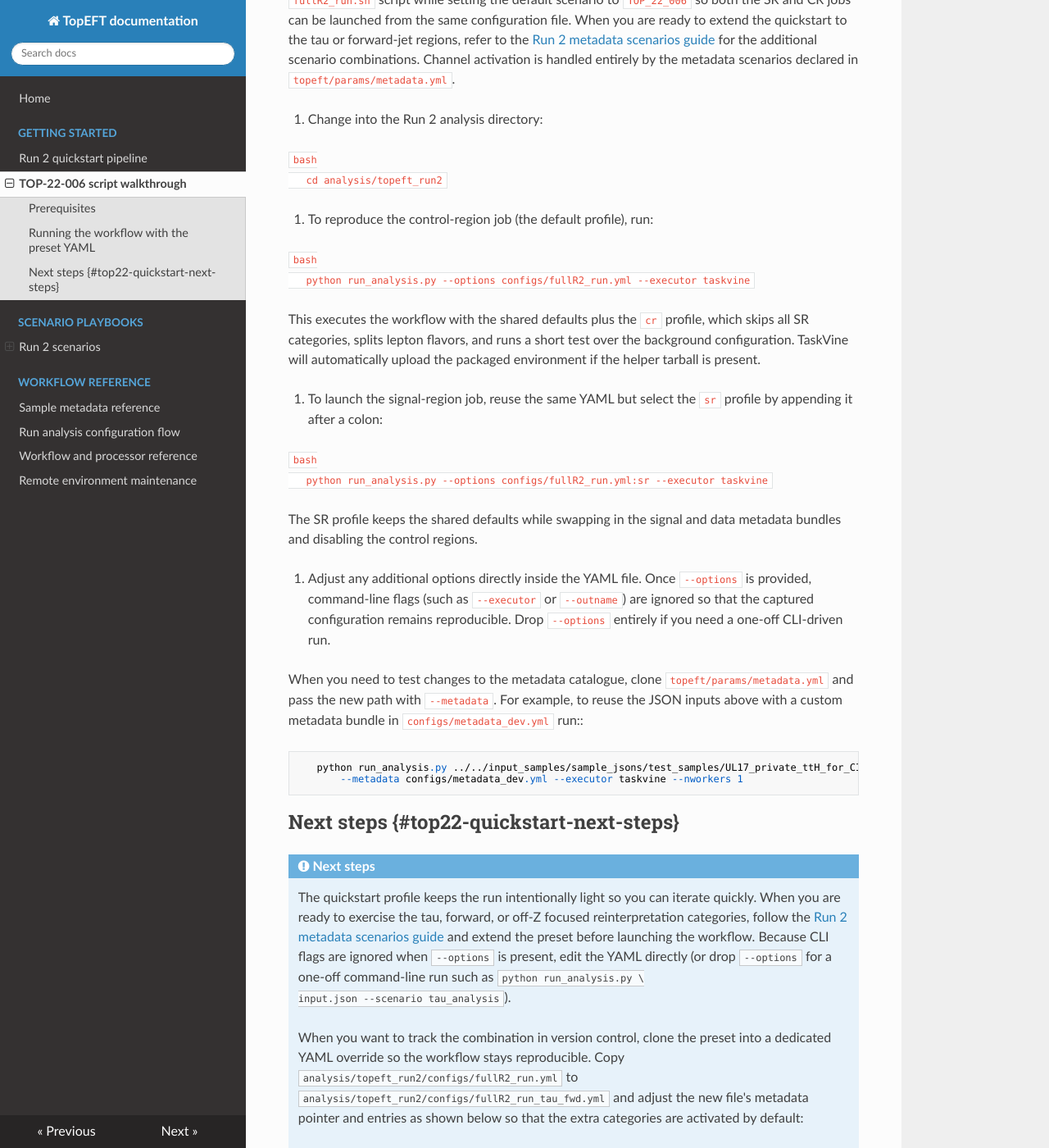
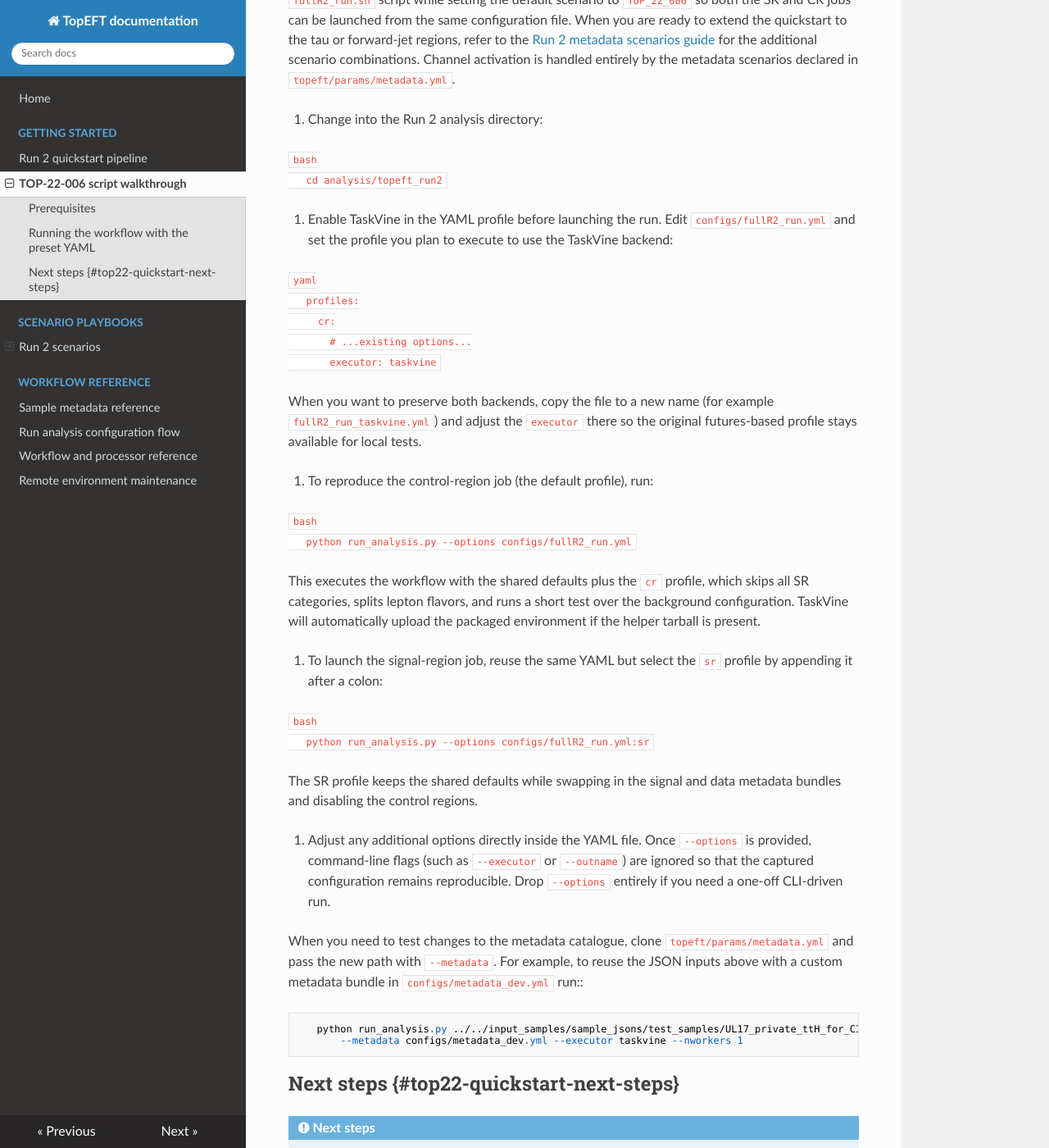
Before and after one commit to TopEFT/topeft, an MkDocs documentation site: the page built from docs/quickstart_top22_006.md, in a window 1280 px wide and 1400 px high, scrolled down 1359 px. Shown: the whole window at 82% size. Built offline with MkDocs 1.6.1, drawn with Linux system fonts in a browser that asks for light colours; nearby versions of some CDN libraries.

Commit message:
Clarify TaskVine configuration in docs

````diff
--- a/docs/quickstart_top22_006.md
+++ b/docs/quickstart_top22_006.md
@@ -67,28 +67,43 @@ scenarios declared in ``topeft/params/metadata.yml``.
    cd analysis/topeft_run2
    ```
 
-2. To reproduce the control-region job (the default profile), run:
+2. Enable TaskVine in the YAML profile before launching the run.  Edit
+   ``configs/fullR2_run.yml`` and set the profile you plan to execute to use the
+   TaskVine backend:
+
+   ```yaml
+   profiles:
+     cr:
+       # ...existing options...
+       executor: taskvine
+   ```
+
+   When you want to preserve both backends, copy the file to a new name (for
+   example ``fullR2_run_taskvine.yml``) and adjust the ``executor`` there so the
+   original futures-based profile stays available for local tests.
+
+3. To reproduce the control-region job (the default profile), run:
 
    ```bash
-   python run_analysis.py --options configs/fullR2_run.yml --executor taskvine
+   python run_analysis.py --options configs/fullR2_run.yml
    ```
 
-   This executes the workflow with the shared defaults plus the `cr` profile,
+   This executes the workflow with the shared defaults plus the ``cr`` profile,
    which skips all SR categories, splits lepton flavors, and runs a short test
    over the background configuration.  TaskVine will automatically upload the
    packaged environment if the helper tarball is present.
 
-3. To launch the signal-region job, reuse the same YAML but select the `sr`
+4. To launch the signal-region job, reuse the same YAML but select the ``sr``
    profile by appending it after a colon:
 
    ```bash
-   python run_analysis.py --options configs/fullR2_run.yml:sr --executor taskvine
+   python run_analysis.py --options configs/fullR2_run.yml:sr
    ```
 
    The SR profile keeps the shared defaults while swapping in the signal and
    data metadata bundles and disabling the control regions.
 
-4. Adjust any additional options directly inside the YAML file.  Once
+5. Adjust any additional options directly inside the YAML file.  Once
    ``--options`` is provided, command-line flags (such as ``--executor`` or
    ``--outname``) are ignored so that the captured configuration remains
    reproducible.  Drop ``--options`` entirely if you need a one-off CLI-driven
````
Also changed, not shown: README.md (+18 -4 lines).
